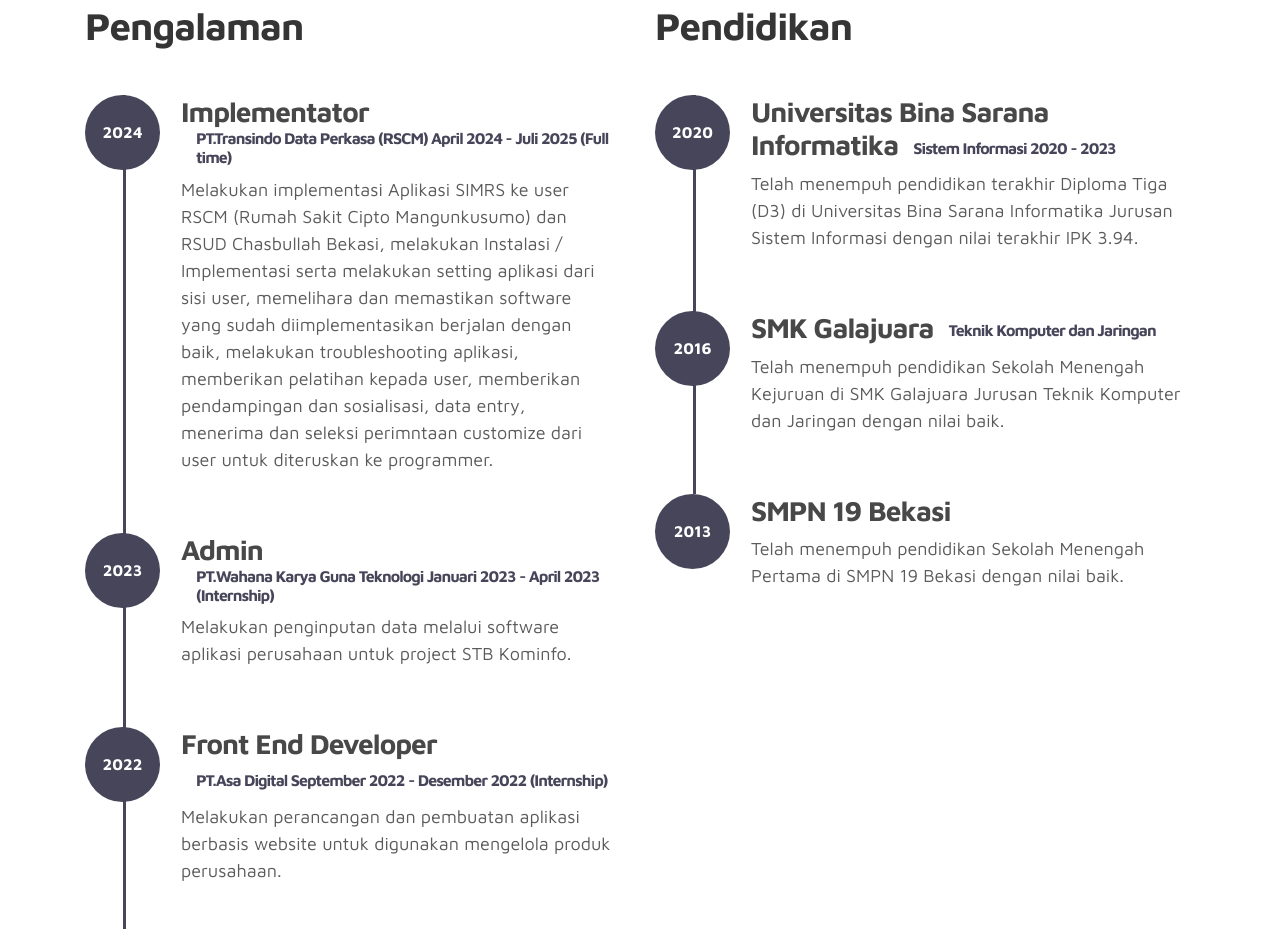
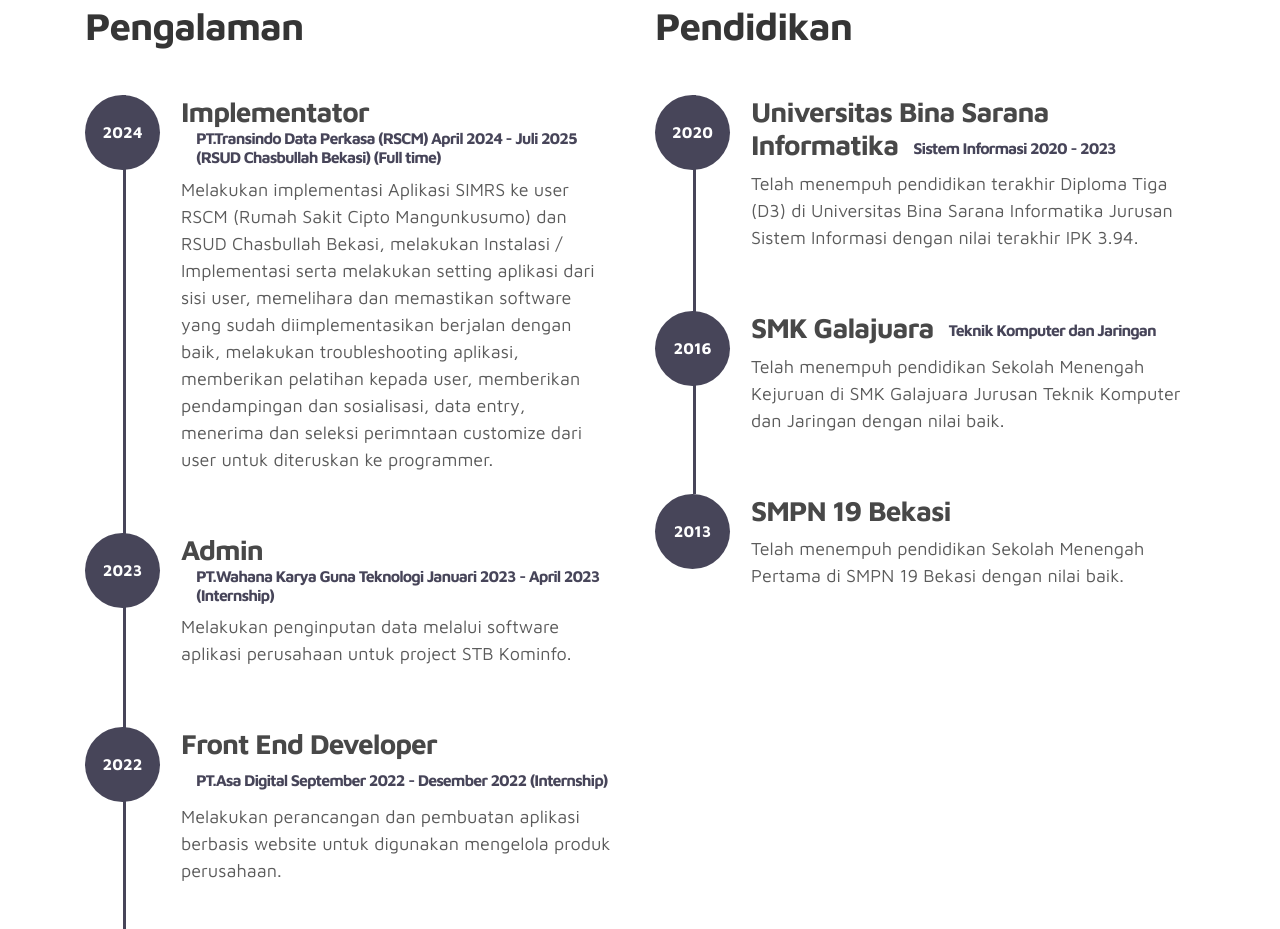
Before and after one commit to kazuRW/ramaportfolio, a plain HTML site: page index.html in a window 1280 px wide. Shown: the part 1771-2700 px from the top of the page. Drawn offline with Linux system fonts and the light colour scheme.

Commit message:
Update index.html

```diff
--- a/index.html
+++ b/index.html
@@ -161,7 +161,7 @@
                        <span>2024</span>
                   </div>
                   <div class="timeline-info">
-                       <h3><span>Implementator <small>PT.Transindo Data Perkasa (RSCM) April 2024 - Juli 2025 (Full time)</small></span></h3>
+                       <h3><span>Implementator <small>PT.Transindo Data Perkasa (RSCM) April 2024 - Juli 2025 (RSUD Chasbullah Bekasi) (Full time)</small></span></h3>
                        <p>Melakukan implementasi Aplikasi SIMRS ke user RSCM (Rumah Sakit Cipto Mangunkusumo) dan RSUD Chasbullah Bekasi, melakukan Instalasi / Implementasi serta melakukan setting
                         aplikasi dari sisi user, memelihara dan memastikan software yang sudah diimplementasikan berjalan dengan baik, melakukan troubleshooting aplikasi, memberikan
                         pelatihan kepada user, memberikan pendampingan dan sosialisasi, data entry, menerima dan seleksi perimntaan customize dari user untuk diteruskan ke programmer.</p>
```
